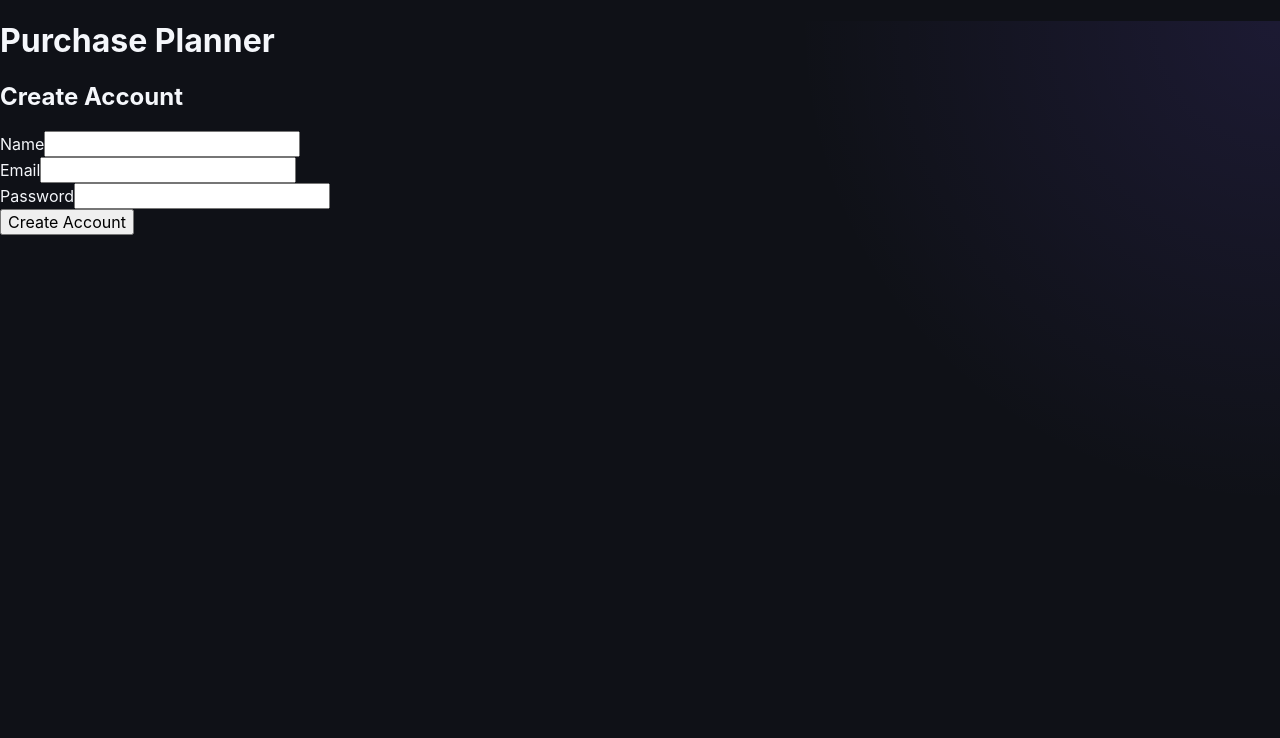
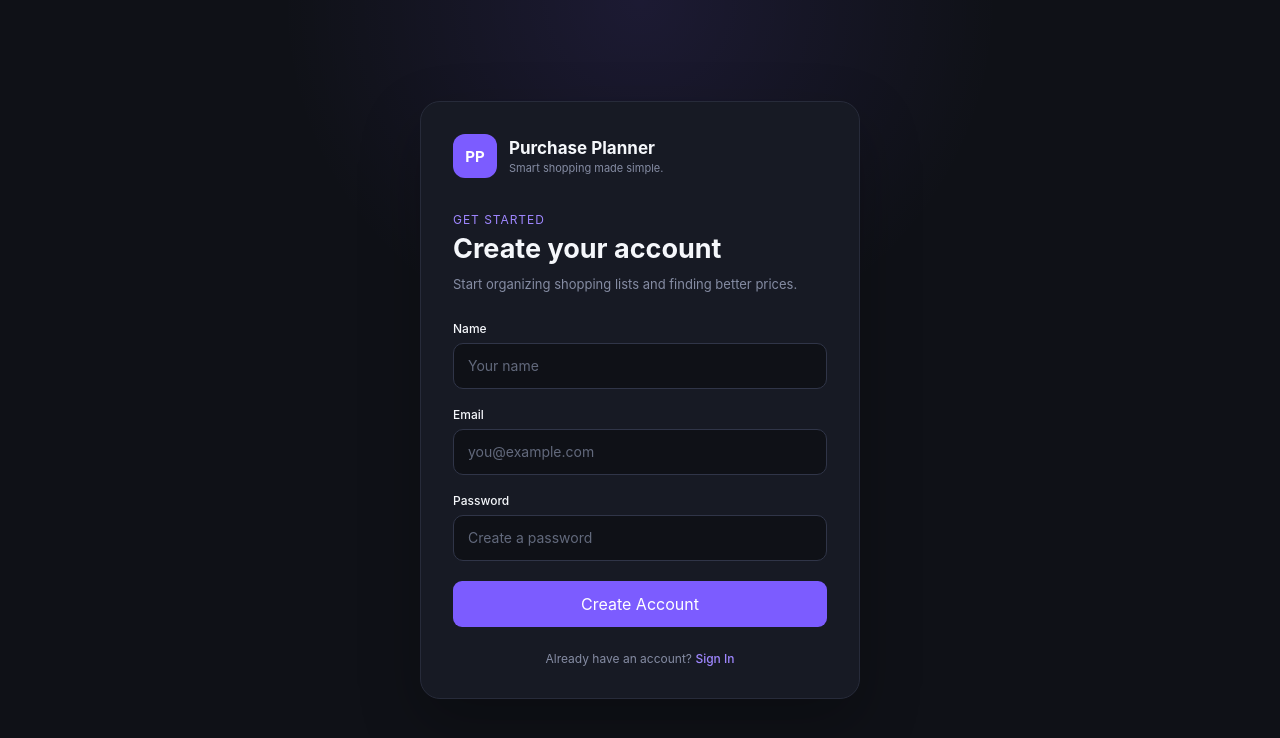
Before and after one commit to dimamv20/purchase-planner, a React (Vite) app in the folder client/: page /register in a window 1280 px wide. Shown: the top 738 px of the page. Built offline with nearby package versions, Linux system fonts and the light colour scheme.

Commit message:
style: improve authentication pages

```diff
--- a/client/src/index.css
+++ b/client/src/index.css
@@ -1310,3 +1310,194 @@ button {
         grid-template-columns: 1fr;
     }
 }
+
+.auth-page {
+    min-height: 100vh;
+
+    display: flex;
+    align-items: center;
+    justify-content: center;
+
+    padding: 30px 20px;
+
+    background:
+        radial-gradient(
+            circle at top,
+            rgba(124, 92, 255, 0.12),
+            transparent 35%
+        ),
+        #0f1117;
+}
+
+.auth-card {
+    width: 100%;
+    max-width: 440px;
+
+    padding: 32px;
+
+    border: 1px solid #272b3a;
+    border-radius: 20px;
+
+    background: #171a24;
+
+    box-shadow:
+        0 24px 60px rgba(0, 0, 0, 0.25);
+}
+
+.auth-brand {
+    display: flex;
+    align-items: center;
+    gap: 12px;
+
+    margin-bottom: 34px;
+}
+
+.auth-brand-mark {
+    width: 44px;
+    height: 44px;
+
+    display: flex;
+    align-items: center;
+    justify-content: center;
+
+    border-radius: 12px;
+
+    background: #7c5cff;
+
+    color: white;
+    font-size: 15px;
+    font-weight: 700;
+}
+
+.auth-brand h1 {
+    margin: 0 0 3px;
+    font-size: 17px;
+}
+
+.auth-brand p {
+    margin: 0;
+    color: #858ca3;
+    font-size: 11px;
+}
+
+.auth-heading {
+    margin-bottom: 26px;
+}
+
+.auth-heading h2 {
+    margin: 6px 0 8px;
+
+    font-size: 27px;
+    line-height: 1.2;
+}
+
+.auth-heading > p:last-child {
+    margin: 0;
+
+    color: #858ca3;
+    font-size: 13px;
+    line-height: 1.6;
+}
+
+.auth-form {
+    display: flex;
+    flex-direction: column;
+    gap: 18px;
+}
+
+.auth-field {
+    display: flex;
+    flex-direction: column;
+    gap: 7px;
+}
+
+.auth-field label {
+    font-size: 12px;
+    font-weight: 500;
+}
+
+.auth-field input {
+    width: 100%;
+    height: 46px;
+
+    box-sizing: border-box;
+
+    padding: 0 14px;
+
+    border: 1px solid #303548;
+    border-radius: 10px;
+
+    background: #0f1117;
+    color: #f5f7fb;
+
+    font-size: 14px;
+    outline: none;
+
+    transition:
+        border-color 0.2s ease,
+        box-shadow 0.2s ease;
+}
+
+.auth-field input::placeholder {
+    color: #62697c;
+}
+
+.auth-field input:focus {
+    border-color: #7c5cff;
+
+    box-shadow:
+        0 0 0 3px rgba(124, 92, 255, 0.1);
+}
+
+.auth-error {
+    padding: 11px 13px;
+
+    border: 1px solid rgba(255, 123, 134, 0.25);
+    border-radius: 9px;
+
+    background: rgba(255, 123, 134, 0.07);
+
+    color: #ff7b86;
+    font-size: 12px;
+}
+
+.auth-submit {
+    width: 100%;
+    height: 46px;
+
+    margin-top: 2px;
+}
+
+.auth-submit:disabled {
+    opacity: 0.55;
+    cursor: not-allowed;
+}
+
+.auth-footer {
+    margin: 24px 0 0;
+
+    color: #858ca3;
+
+    font-size: 12px;
+    text-align: center;
+}
+
+.auth-footer a {
+    color: #9f87ff;
+    font-weight: 500;
+    text-decoration: none;
+}
+
+.auth-footer a:hover {
+    text-decoration: underline;
+}
+
+@media (max-width: 520px) {
+    .auth-card {
+        padding: 24px;
+    }
+
+    .auth-heading h2 {
+        font-size: 24px;
+    }
+}
--- a/client/src/pages/LoginPage.tsx
+++ b/client/src/pages/LoginPage.tsx
@@ -1,5 +1,5 @@
 import { useState } from "react";
-import { useNavigate } from "react-router-dom";
+import { useNavigate, Link } from "react-router-dom";
 
 export default function LoginPage() {
     const [email, setEmail] = useState("");
@@ -42,37 +42,88 @@ export default function LoginPage() {
     }
 
     return (
+        <div className="auth-page">
+            <div className="auth-card">
+                <div className="auth-brand">
+                    <div className="auth-brand-mark">
+                        PP
+                    </div>
+
                     <div>
                         <h1>Purchase Planner</h1>
-            <h2>Login</h2>
+                        <p>Smart shopping made simple.</p>
+                    </div>
+                </div>
 
-            <form onSubmit={handleSubmit}>
-                <div>
-                    <label>Email</label>
+                <div className="auth-heading">
+                    <p className="eyebrow">Welcome Back</p>
+                    <h2>Sign in to your account</h2>
+                    <p>
+                        Continue planning your shopping and comparing prices.
+                    </p>
+                </div>
+
+                <form
+                    onSubmit={handleSubmit}
+                    className="auth-form"
+                >
+                    <div className="auth-field">
+                        <label htmlFor="email">
+                            Email
+                        </label>
 
                         <input
+                            id="email"
                             type="email"
+                            placeholder="you@example.com"
                             value={email}
-                        onChange={(event) => setEmail(event.target.value)}
+                            onChange={(event) =>
+                                setEmail(event.target.value)
+                            }
+                            required
+                            autoComplete="email"
                         />
                     </div>
 
-                <div>
-                    <label>Password</label>
+                    <div className="auth-field">
+                        <label htmlFor="password">
+                            Password
+                        </label>
 
                         <input
+                            id="password"
                             type="password"
+                            placeholder="Enter your password"
                             value={password}
-                        onChange={(event) => setPassword(event.target.value)}
+                            onChange={(event) =>
+                                setPassword(event.target.value)
+                            }
+                            required
+                            autoComplete="current-password"
                         />
                     </div>
 
-                {error && <p>{error}</p>}
+                    {error && (
+                        <div className="auth-error">
+                            {error}
+                        </div>
+                    )}
 
-                <button type="submit">
+                    <button
+                        type="submit"
+                        className="primary-button auth-submit"
+                    >
                         Sign In
                     </button>
                 </form>
+
+                <p className="auth-footer">
+                    Don't have an account?{" "}
+                    <Link to="/register">
+                        Create Account
+                    </Link>
+                </p>
+            </div>
         </div>
     );
 }
--- a/client/src/pages/RegisterPage.tsx
+++ b/client/src/pages/RegisterPage.tsx
@@ -1,6 +1,6 @@
 import { useState } from "react";
 
-import { useNavigate } from "react-router-dom";
+import { useNavigate, Link } from "react-router-dom";
 import { apiRequest } from "../services/api";
 
 export default function RegisterPage() {
@@ -41,42 +41,111 @@ export default function RegisterPage() {
     }
 
     return (
+        <div className="auth-page">
+            <div className="auth-card">
+                <div className="auth-brand">
+                    <div className="auth-brand-mark">
+                        PP
+                    </div>
+
                     <div>
                         <h1>Purchase Planner</h1>
-            <h2>Create Account</h2>
+                        <p>Smart shopping made simple.</p>
+                    </div>
+                </div>
 
-            <form onSubmit={handleRegister}>
-                <div>
-                    <label>Name</label>
+                <div className="auth-heading">
+                    <p className="eyebrow">Get Started</p>
+                    <h2>Create your account</h2>
+
+                    <p>
+                        Start organizing shopping lists and finding
+                        better prices.
+                    </p>
+                </div>
+
+                <form
+                    onSubmit={handleRegister}
+                    className="auth-form"
+                >
+                    <div className="auth-field">
+                        <label htmlFor="name">
+                            Name
+                        </label>
+
                         <input
+                            id="name"
                             type="text"
+                            placeholder="Your name"
                             value={name}
-                        onChange={(event) => setName(event.target.value)}
+                            onChange={(event) =>
+                                setName(event.target.value)
+                            }
+                            required
+                            autoComplete="name"
                         />
                     </div>
 
-                <div>
-                    <label>Email</label>
+                    <div className="auth-field">
+                        <label htmlFor="email">
+                            Email
+                        </label>
+
                         <input
+                            id="email"
                             type="email"
+                            placeholder="you@example.com"
                             value={email}
-                        onChange={(event) => setEmail(event.target.value)}
+                            onChange={(event) =>
+                                setEmail(event.target.value)
+                            }
+                            required
+                            autoComplete="email"
                         />
                     </div>
 
-                <div>
-                    <label>Password</label>
+                    <div className="auth-field">
+                        <label htmlFor="password">
+                            Password
+                        </label>
+
                         <input
+                            id="password"
                             type="password"
+                            placeholder="Create a password"
                             value={password}
-                        onChange={(event) => setPassword(event.target.value)}
+                            onChange={(event) =>
+                                setPassword(event.target.value)
+                            }
+                            required
+                            autoComplete="new-password"
                         />
                     </div>
-                {error && <p>{error}</p>}
-                <button type="submit" disabled={loading}>
-                    {loading ? "Creating..." : "Create Account"}
+
+                    {error && (
+                        <div className="auth-error">
+                            {error}
+                        </div>
+                    )}
+
+                    <button
+                        type="submit"
+                        className="primary-button auth-submit"
+                        disabled={loading}
+                    >
+                        {loading
+                            ? "Creating Account..."
+                            : "Create Account"}
                     </button>
                 </form>
+
+                <p className="auth-footer">
+                    Already have an account?{" "}
+                    <Link to="/login">
+                        Sign In
+                    </Link>
+                </p>
+            </div>
         </div>
     );
 }
```
Lines whose indentation alone changed are shown as unchanged.
